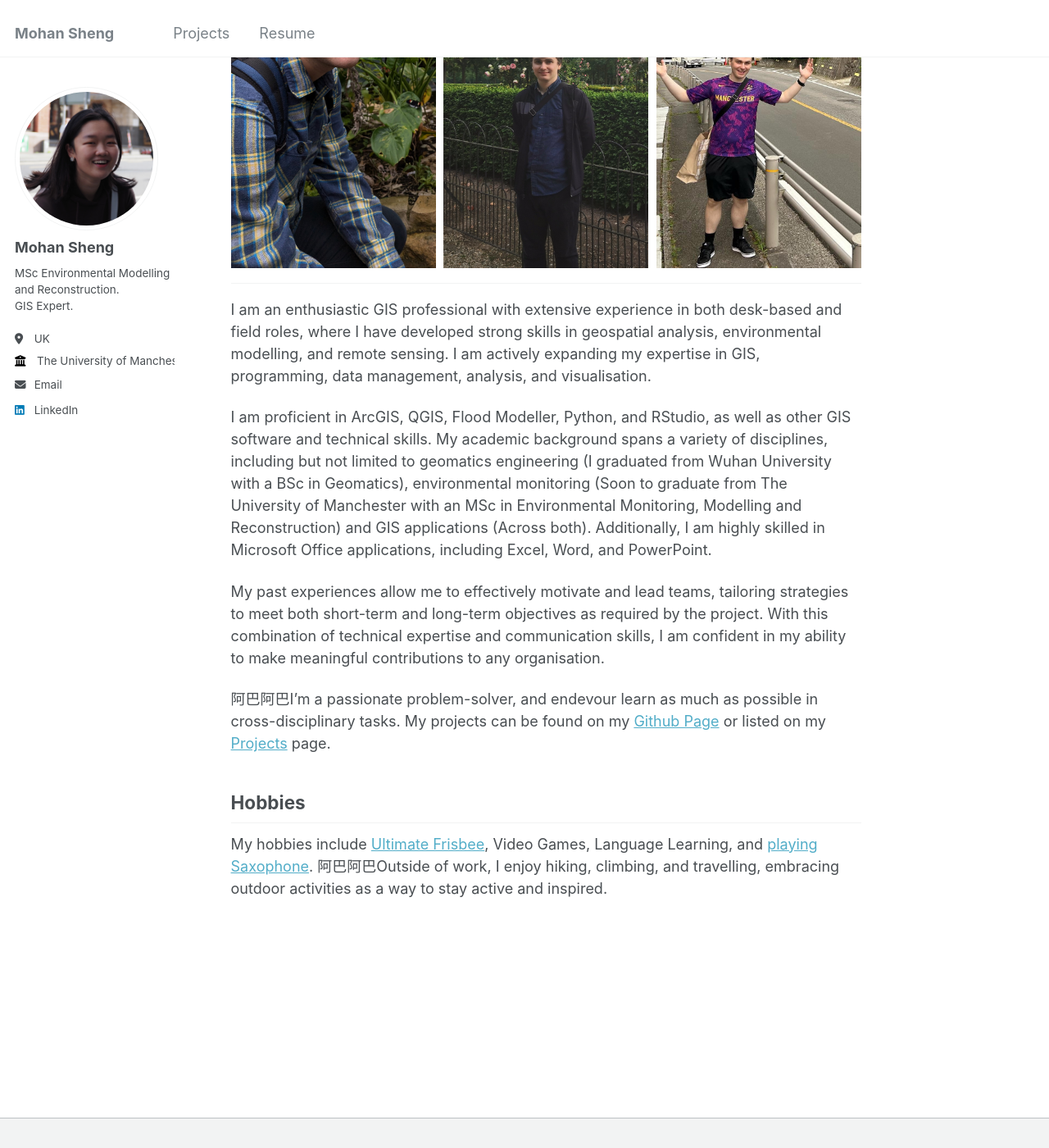
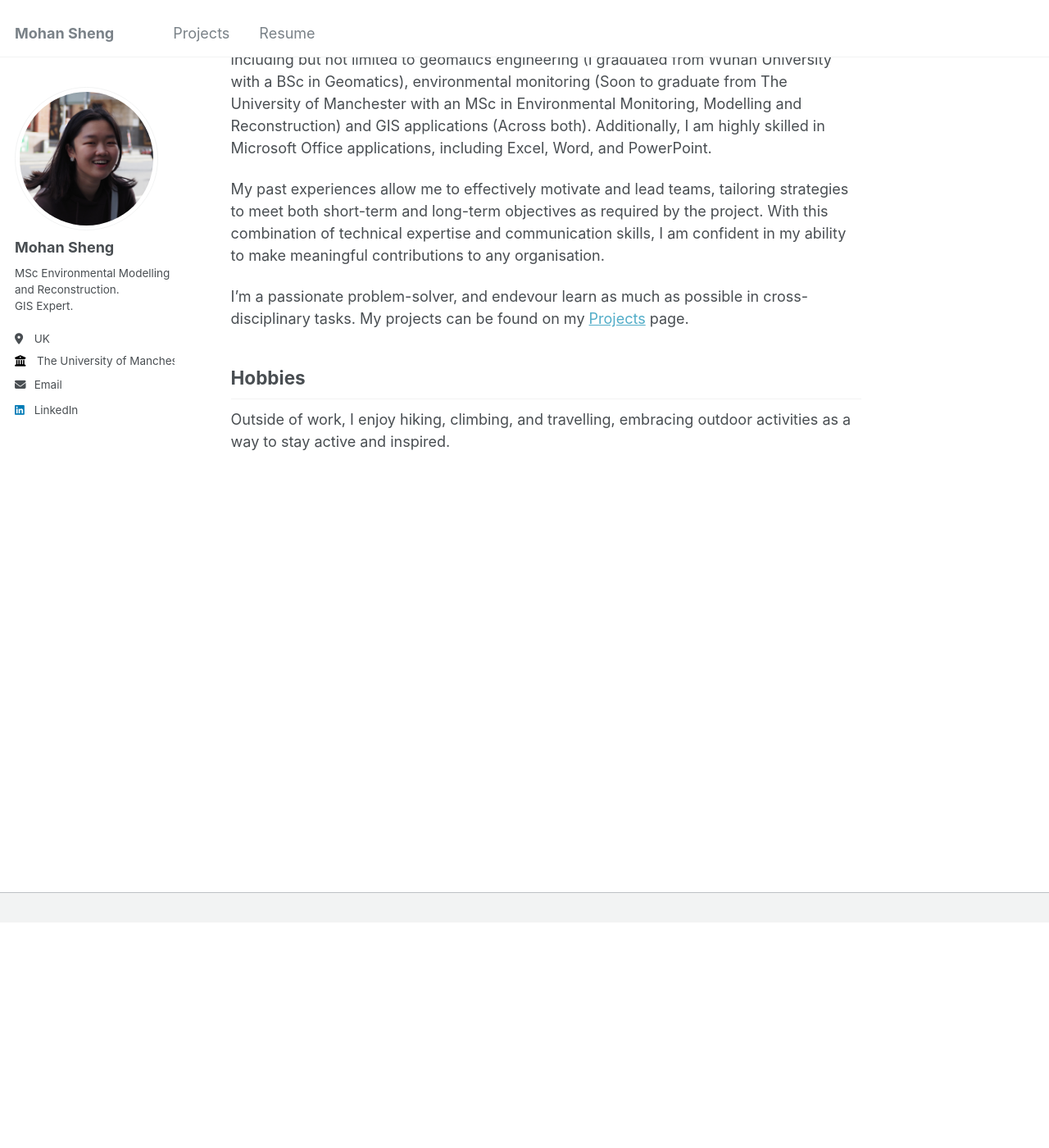
Before and after one commit to MohanSheng/mohansheng.github.io, a Jekyll site: the page built from _pages/about.md, in a window 1280 px wide and 1400 px high, scrolled down 275 px. Shown: the whole window at 82% size. Built offline with Jekyll 4.4.1, drawn with Linux system fonts in a browser that asks for light colours.

Commit message:
Update about.md

```diff
--- a/_pages/about.md
+++ b/_pages/about.md
@@ -7,22 +7,13 @@ redirect_from:
   - /about.html
 ---
 
----
-<div class="image-container" style="display: flex; flex-wrap: wrap; justify-content: space-between;">
-  <img src="images/profile_intro_2.jpg" alt="Image 1" style="width: 250px; height: 416.67px; object-fit: cover;">
-  <img src="images/profile_intro_3.jpg" alt="Image 2" style="width: 250px; height: 416.67px; object-fit: cover;">
-  <img src="images/profile_intro_1.jpg" alt="Image 3" style="width: 250px; height: 416.67px; object-fit: cover;">
-</div>
----
-
 I am an enthusiastic GIS professional with extensive experience in both desk-based and field roles, where I have developed strong skills in geospatial analysis, environmental modelling, and remote sensing. I am actively expanding my expertise in GIS, programming, data management, analysis, and visualisation.
 
 I am proficient in ArcGIS, QGIS, Flood Modeller, Python, and RStudio, as well as other GIS software and technical skills. My academic background spans a variety of disciplines, including but not limited to geomatics engineering (I graduated from Wuhan University with a BSc in Geomatics), environmental monitoring (Soon to graduate from The University of Manchester with an MSc in Environmental Monitoring, Modelling and Reconstruction) and GIS applications (Across both). Additionally, I am highly skilled in Microsoft Office applications, including Excel, Word, and PowerPoint.
 
 My past experiences allow me to effectively motivate and lead teams, tailoring strategies to meet both short-term and long-term objectives as required by the project. With this combination of technical expertise and communication skills, I am confident in my ability to make meaningful contributions to any organisation.
 
-阿巴阿巴I'm a passionate problem-solver, and endevour learn as much as possible in cross-disciplinary tasks. My projects can be found on my [Github Page](https://github.com/HarveySouth) or listed on my [Projects](/projects/) page.
+I'm a passionate problem-solver, and endevour learn as much as possible in cross-disciplinary tasks. My projects can be found on my [Projects](/projects/) page.
 
 ## Hobbies
-My hobbies include [Ultimate Frisbee](images/ulti_photo.jpg), Video Games, Language Learning, and [playing Saxophone](images/sax_photo.jpg).
-阿巴阿巴Outside of work, I enjoy hiking, climbing, and travelling, embracing outdoor activities as a way to stay active and inspired.
+Outside of work, I enjoy hiking, climbing, and travelling, embracing outdoor activities as a way to stay active and inspired.
```
